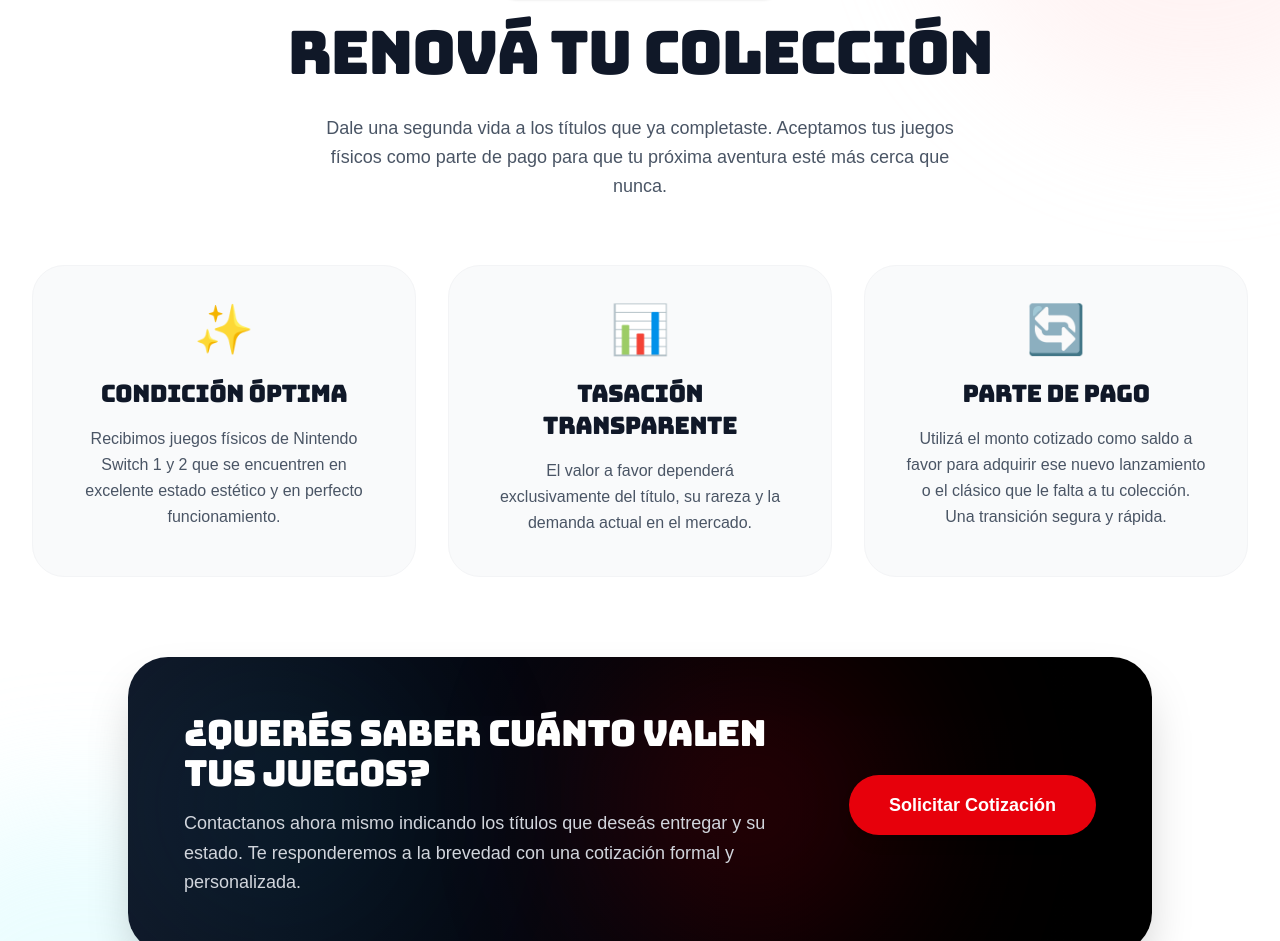
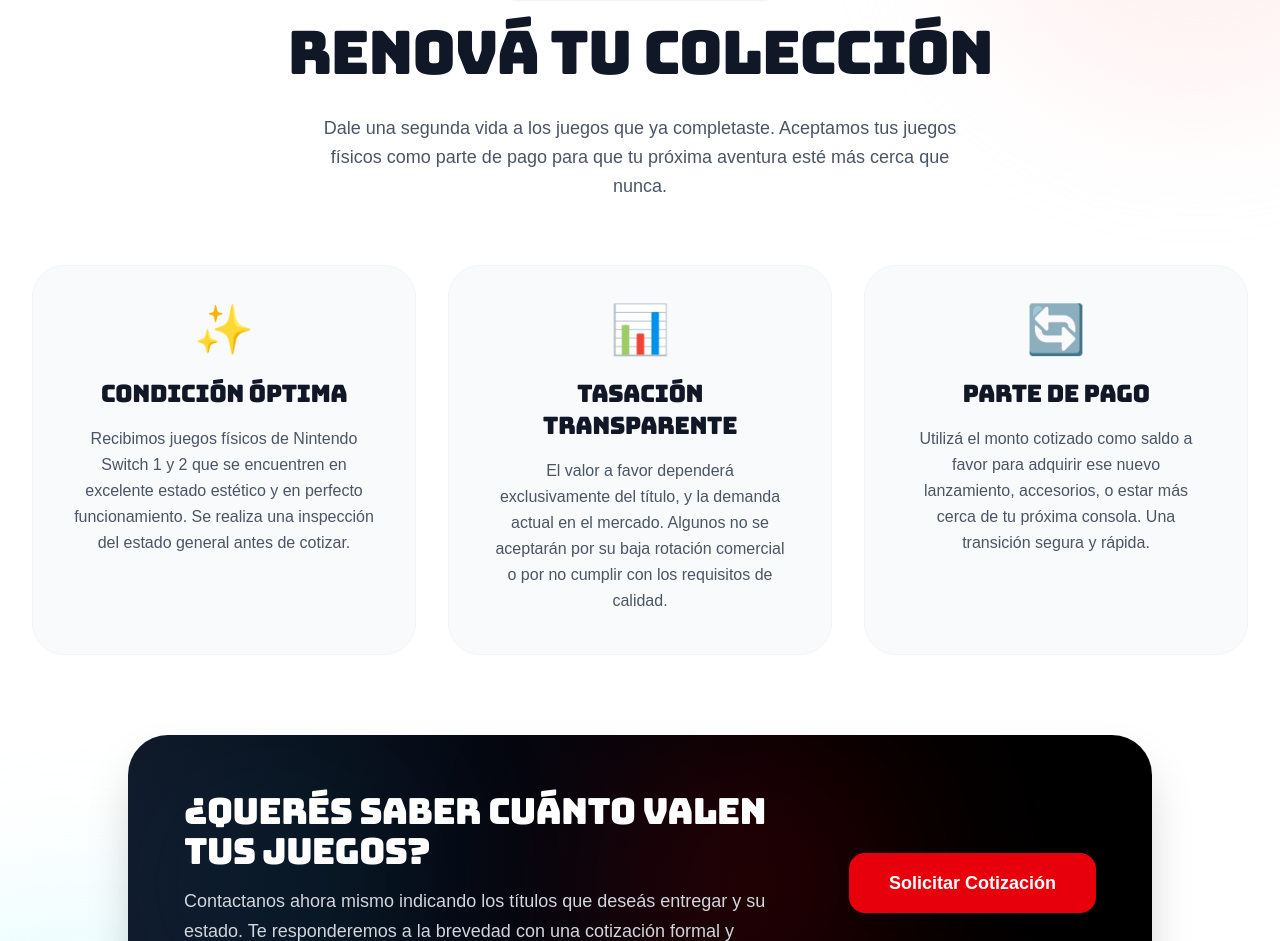
Before and after one commit to CristianEGonzalez/entergame, a React (Vite) app: page / in a window 1280 px wide. Shown: the part 4111-5052 px from the top of the page. Built offline with nearby package versions, Linux system fonts and the light colour scheme; no server answers; a web font is replaced by a local one.

Commit message:
Fix Canje Section

```diff
--- a/src/components/Canje.tsx
+++ b/src/components/Canje.tsx
@@ -8,19 +8,19 @@ const Canje: React.FC = () => {
       id: 1,
       icon: "✨",
       title: "Condición Óptima",
-      desc: "Recibimos juegos físicos de Nintendo Switch 1 y 2 que se encuentren en excelente estado estético y en perfecto funcionamiento."
+      desc: "Recibimos juegos físicos de Nintendo Switch 1 y 2 que se encuentren en excelente estado estético y en perfecto funcionamiento. Se realiza una inspección del estado general antes de cotizar."
     },
     {
       id: 2,
       icon: "📊",
       title: "Tasación Transparente",
-      desc: "El valor a favor dependerá exclusivamente del título, su rareza y la demanda actual en el mercado."
+      desc: "El valor a favor dependerá exclusivamente del título, y la demanda actual en el mercado. Algunos no se aceptarán por su baja rotación comercial o por no cumplir con los requisitos de calidad."
     },
     {
       id: 3,
       icon: "🔄",
       title: "Parte de Pago",
-      desc: "Utilizá el monto cotizado como saldo a favor para adquirir ese nuevo lanzamiento o el clásico que le falta a tu colección. Una transición segura y rápida."
+      desc: "Utilizá el monto cotizado como saldo a favor para adquirir ese nuevo lanzamiento, accesorios, o estar más cerca de tu próxima consola. Una transición segura y rápida."
     }
   ];
 
@@ -45,7 +45,7 @@ const Canje: React.FC = () => {
         </h2>
 
         <p className="text-lg text-gray-600 max-w-2xl text-center mb-16 font-medium leading-relaxed">
-          Dale una segunda vida a los títulos que ya completaste. Aceptamos tus juegos físicos como parte de pago para que tu próxima aventura esté más cerca que nunca.
+          Dale una segunda vida a los juegos que ya completaste. Aceptamos tus juegos físicos como parte de pago para que tu próxima aventura esté más cerca que nunca.
         </p>
 
         {/* === GRILLA DE PASOS / REQUISITOS === */}
@@ -84,7 +84,7 @@ const Canje: React.FC = () => {
             </p>
           </div>
 
-          <ContactButton nombre="Solicitar Cotización" className="relative z-10 whitespace-nowrap bg-red-600 text-white font-bold text-lg py-4 px-10 rounded-full hover:bg-red-500 shadow-lg hover:shadow-red-600/50 transition-all transform hover:-translate-y-1" />
+          <ContactButton nombre="Solicitar Cotización" className="relative z-10 whitespace-nowrap bg-red-600 text-white font-bold text-lg py-4 px-10 rounded-2xl hover:bg-red-500 shadow-lg hover:shadow-red-600/50 transition-all transform hover:-translate-y-1" />
 
         </div>
 
```
